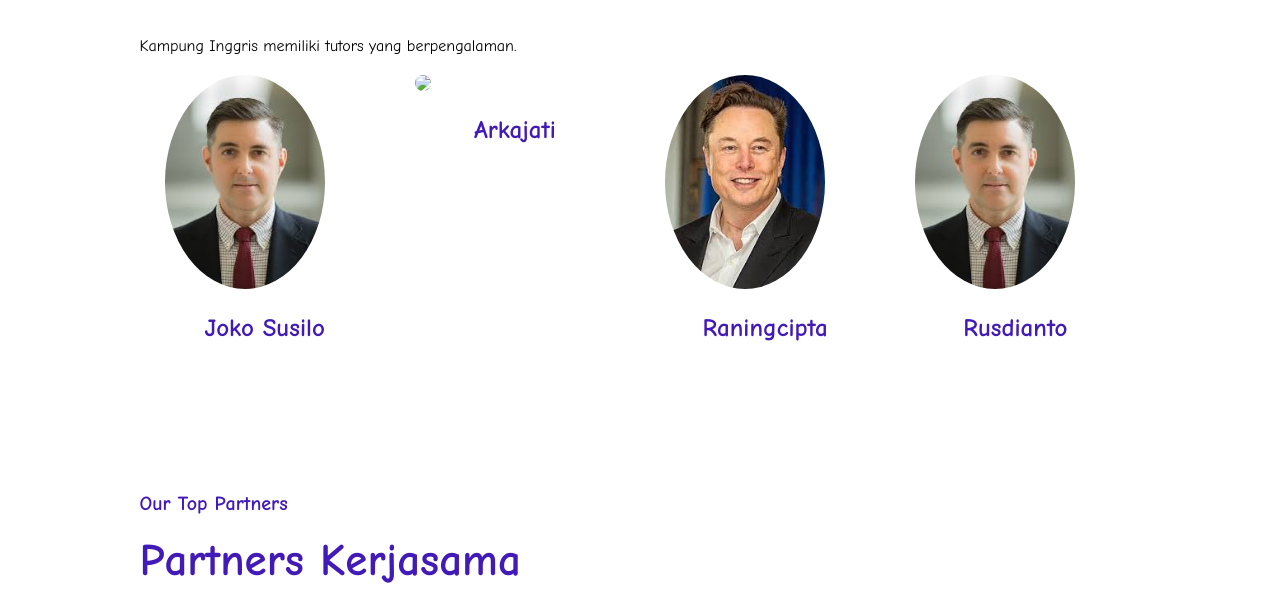
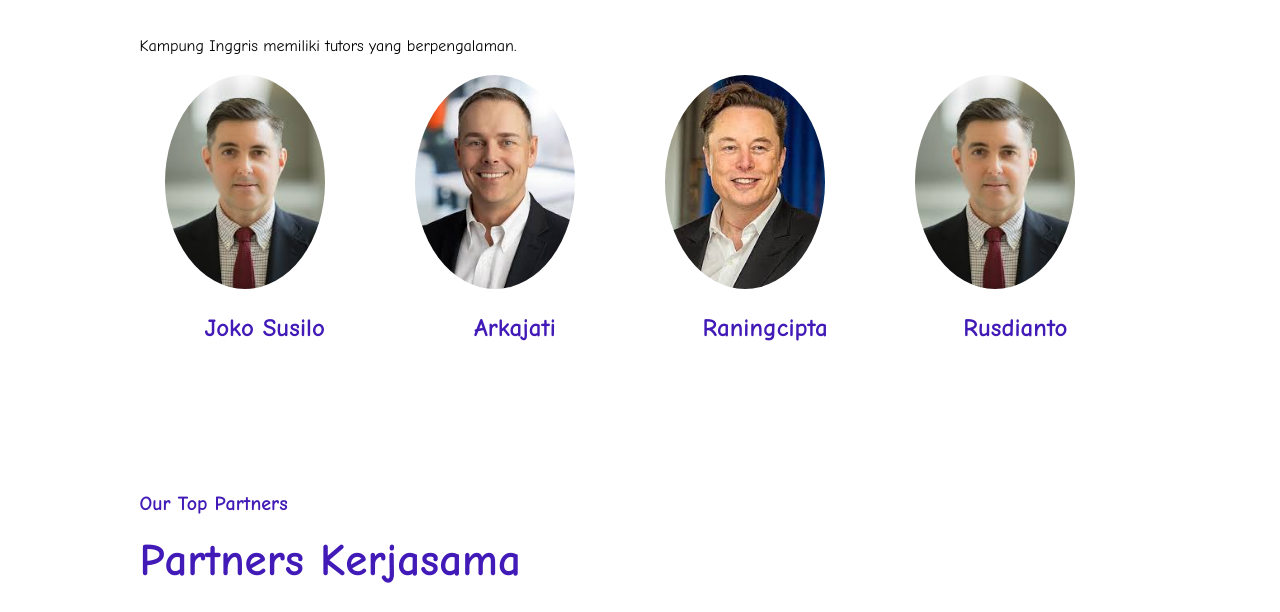
Before and after one commit to kenzacleovita-sketch/company_profile, a plain HTML site: page index.html in a window 1280 px wide. Shown: the part 1050-1662 px from the top of the page. Drawn offline with Linux system fonts and the light colour scheme.

Commit message:
Update index.html

```diff
--- a/index.html
+++ b/index.html
@@ -105,7 +105,7 @@
                     </div>
 
                     <div class="kartu-tutor">
-                        <img src="brillian.jpg">
+                        <img src="brilian.jpg">
                         <p>Arkajati</p>
                     </div>
 
```
